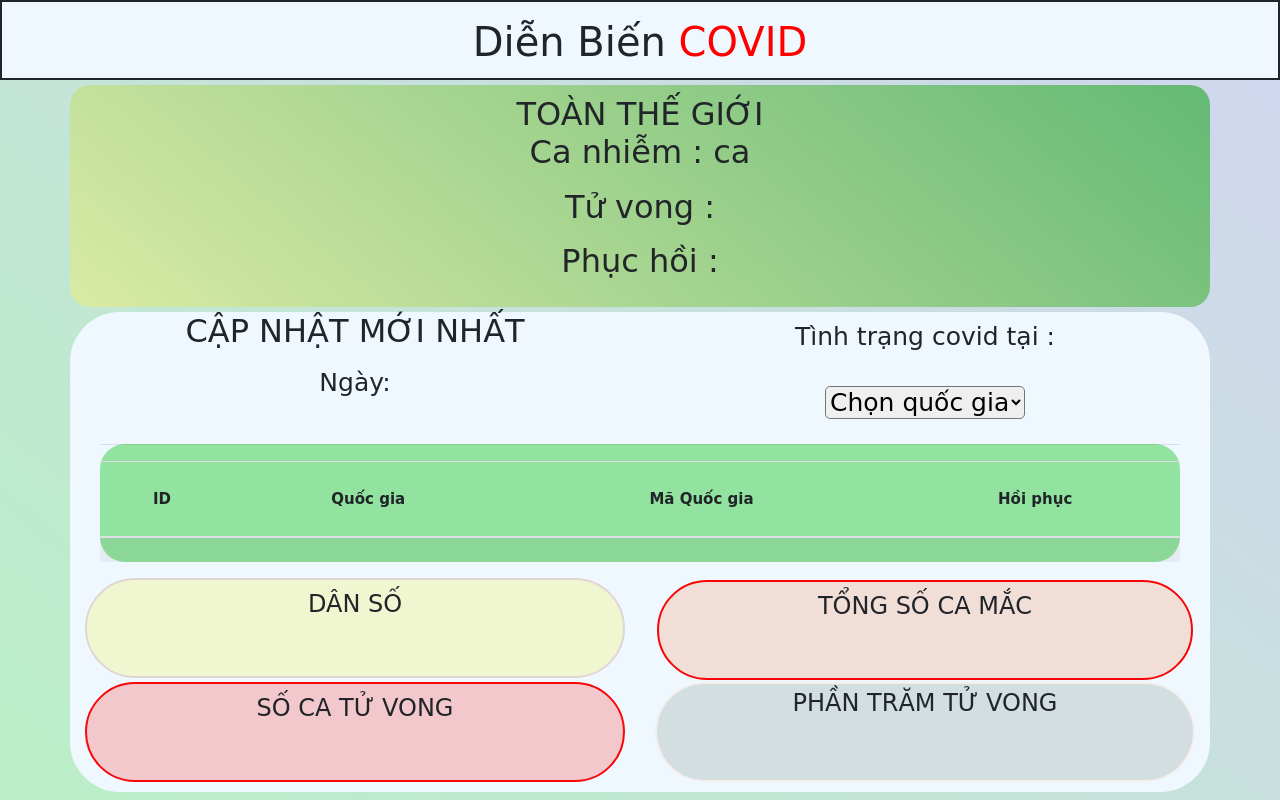
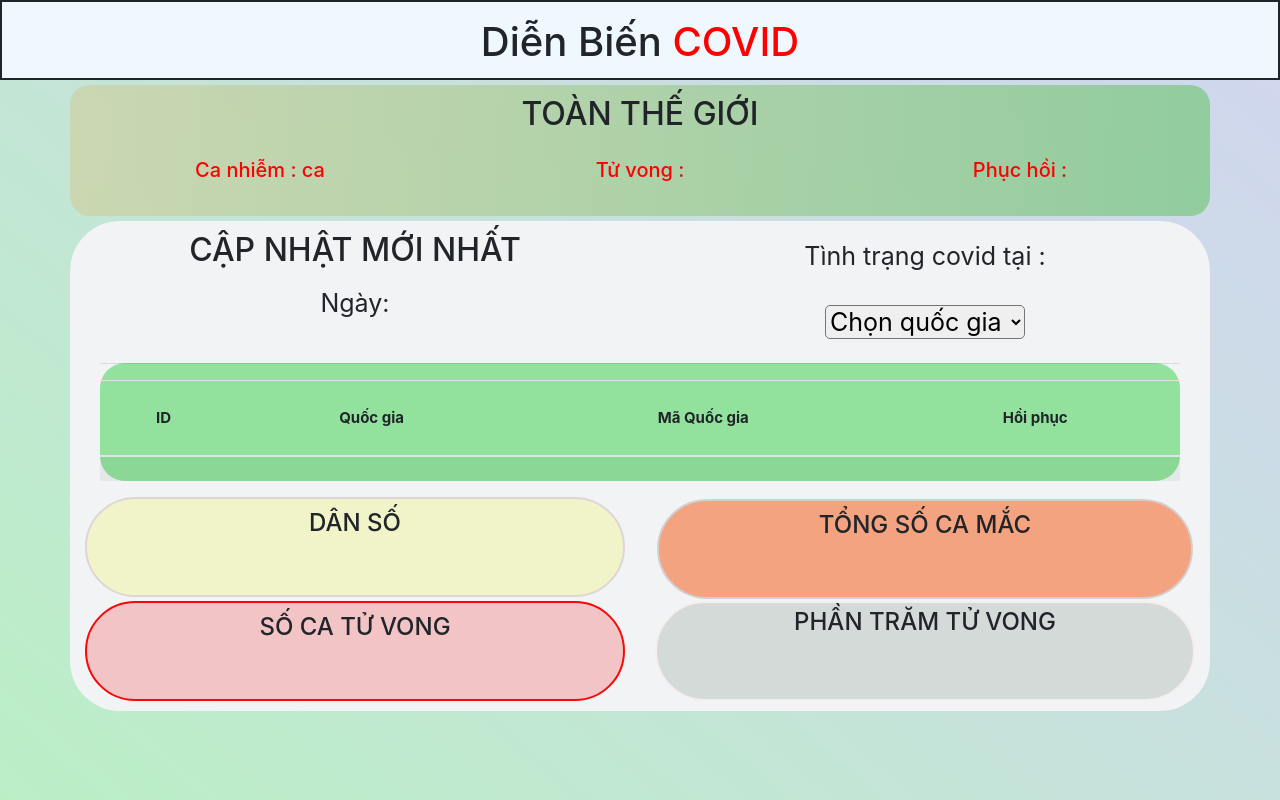
Before and after one commit to taily1107/covidapi, a plain HTML site: page index.html in a window 1280 px wide. Drawn offline with nearby package versions, Linux system fonts and the light colour scheme; no server answers.

Commit message:
update font

```diff
--- a/index.html
+++ b/index.html
@@ -21,9 +21,20 @@
     </div>
     <div class="word container">
       <h2 >TOÀN THẾ GIỚI</2>
-        <p>Ca nhiễm : <span id="tong_canhiem"></span> ca</p>
-        <p>Tử vong : <span id="tong_tuvong"></span></p>
-        <p>Phục hồi : <span id="tong_phuchoi"></span></p>
+        <div class="row w-test">
+          <div class="col-md-4">
+            <p>Ca nhiễm : <span id="tong_canhiem"></span> ca</p>
+          </div>
+          <div class="col-md-4">
+            <p>Tử vong : <span id="tong_tuvong"></span></p>
+          </div>
+          <div class="col-md-4">
+            <p>Phục hồi : <span id="tong_phuchoi"></span></p>
+          </div>
+        </div>
+
+
+
     </div>
 
     <div class="container capnhat">
--- a/style.css
+++ b/style.css
@@ -7,7 +7,7 @@ body {
 
 .main {
   /* font-family: 'Big Shoulders Stencil Display', cursive; */
-  font-family: "Viaoda Libre", cursive;
+  /* font-family: "Viaoda Libre", cursive; */
   text-align: center;
   align-items: center;
   justify-content: center;
@@ -18,61 +18,66 @@ body {
   height: 80px;
   border: 2px solid;
   background-color: aliceblue;
-  margin-bottom:5px ;
+  margin-bottom: 5px;
 }
 .header_nav h2 {
   line-height: 80px;
   font-size: 40px;
 }
-.capnhat{
+.capnhat {
   align-items: center;
 }
 
-.capnhat{
-  background-color: aliceblue;
+.capnhat {
+  background-color: rgb(241, 243, 245);
   border-radius: 50px;
-  margin-bottom:5px ;
+  margin-bottom: 5px;
+  padding-top: 10px;
   font-size: 25px;
   line-height: 50px;
-
 }
-.mac-moi{
-  background-color:rgba(245, 118, 59, 0.2) ;
-  border: 2px solid rgb(247, 6, 6);
-  border-radius:50px;
+.mac-moi {
+  background-color: rgba(245, 84, 10, 0.5);
+  border: 2px solid rgb(212, 206, 206);
+  border-radius: 50px;
   min-height: 100px;
   padding-top: 10px;
   margin: 2px;
 }
-.f1{
-  background-color:rgba(237, 241, 21, 0.2) ;
+.f1 {
+  background-color: rgba(237, 241, 21, 0.2);
   border: 2px solid rgb(223, 213, 213);
-  border-radius:50px;
+  border-radius: 50px;
   min-height: 100px;
   padding-top: 10px;
 }
-.tuvong{
-  background-color:rgba(250, 8, 8, 0.2) ;
+.tuvong {
+  background-color: rgba(250, 8, 8, 0.2);
   border: 2px solid rgb(248, 8, 8);
-  border-radius:50px;
+  border-radius: 50px;
   min-height: 100px;
   padding-top: 10px;
   margin-bottom: 10px;
 }
-.phantram{
-  background-color:rgba(97, 116, 101, 0.2) ;
+.phantram {
+  background-color: rgba(97, 116, 101, 0.2);
   border: 2px solid rgb(245, 238, 238);
-  border-radius:50px;
+  border-radius: 50px;
   min-height: 100px;
   padding-top: 5px;
   margin-bottom: 10px;
 }
-.word{
-  background: linear-gradient(40deg, #e3ec93b8, #4cb35ad1);
+.word {
+  background: linear-gradient(90deg, #cdd1a4b8, #84ca8dd1);
   padding: 10px;
-  margin-bottom:5px ;
+  margin-bottom: 5px;
   border-radius: 20px;
-  font-size: 18px;
+  font-size: 10px;
+}
+.w-test {
+  padding-top: 25px;
+  font-size: 20px;
+  color: red;
 }
 
 ul.list_world {
@@ -89,15 +94,17 @@ background: beige;
   float: left;
   height: 280px;
 }
-#select_world{
+#select_world {
   width: 200px;
   align-items: center;
   border-radius: 5px;
 }
-.chart_total{
+.chart_total {
   font-size: 15px;
   text-align: center;
-  background-color:#7edf8bd1;
+  background-color: #7edf8bd1;
   border-radius: 25px;
-
 }
+.table-striped {
+  font-size: 15px;
+}
```
Lines whose indentation alone changed are shown as unchanged.
